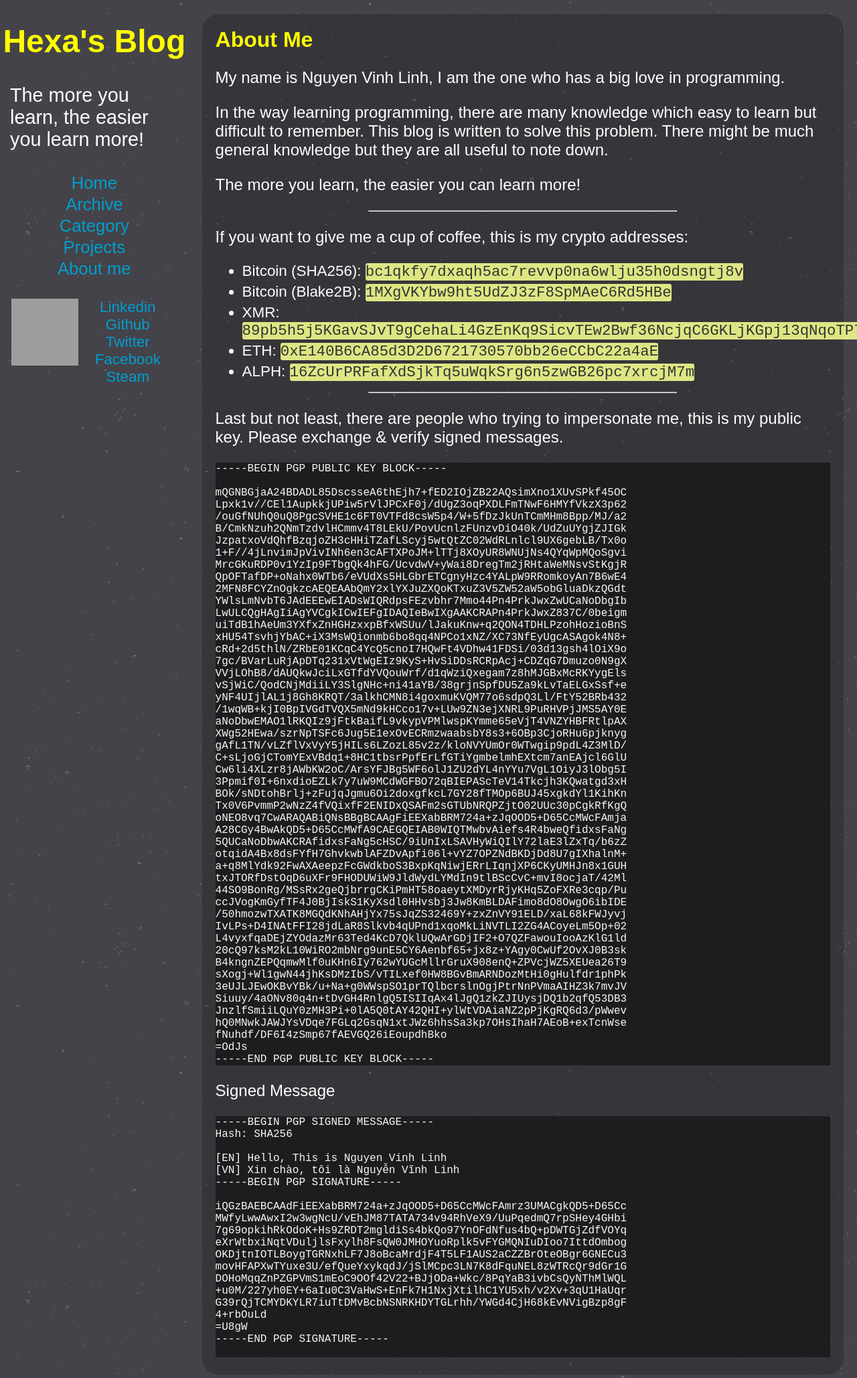
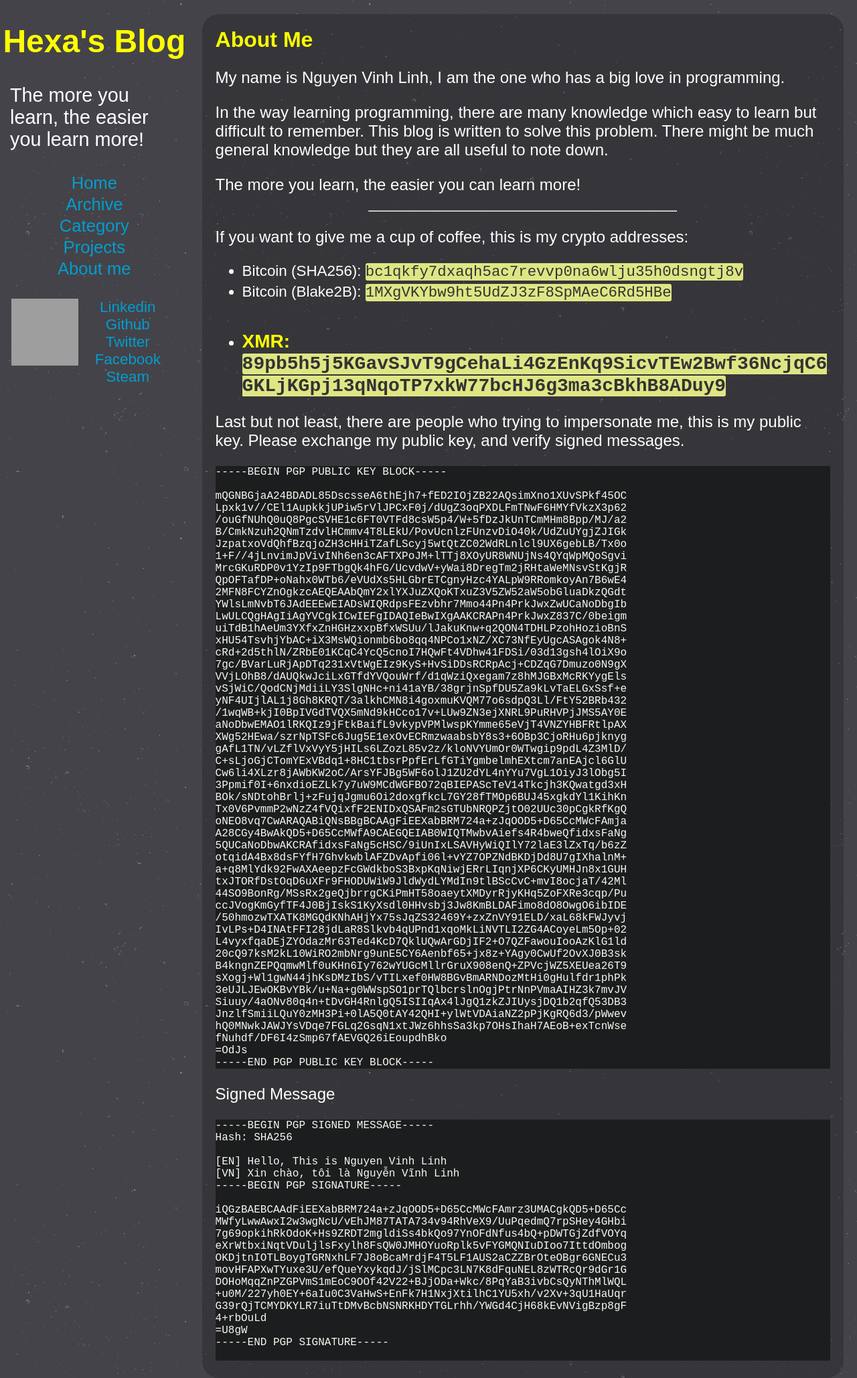
Before and after one commit to nguyenvinhlinh/nguyenvinhlinh.github.io, a Jekyll site: the page built from about.md, in a window 1280 px wide. Shown: the whole page at 67% size. Built offline with Jekyll 4.4.1, drawn with Linux system fonts in a browser that asks for light colours; grey boxes are pictures that could not be loaded.

Commit message:
remove eth and alph address

````diff
--- a/about.md
+++ b/about.md
@@ -19,14 +19,10 @@
 - Bitcoin (SHA256): `bc1qkfy7dxaqh5ac7revvp0na6wlju35h0dsngtj8v`
 - Bitcoin (Blake2B): `1MXgVKYbw9ht5UdZJ3zF8SpMAeC6Rd5HBe`
 - XMR: `89pb5h5j5KGavSJvT9gCehaLi4GzEnKq9SicvTEw2Bwf36NcjqC6GKLjKGpj13qNqoTP7xkW77bcHJ6g3ma3cBkhB8ADuy9`
-- ETH: `0xE140B6CA85d3D2D6721730570bb26eCCbC22a4aE`
-- ALPH: `16ZcUrPRFafXdSjkTq5uWqkSrg6n5zwGB26pc7xrcjM7m`
-
 ---
 
 Last but not least, there are people who trying to impersonate me, this is my public key.
-Please exchange & verify signed messages.
-
+Please exchange my public key, and verify signed messages.
 
 ```
 -----BEGIN PGP PUBLIC KEY BLOCK-----
````
